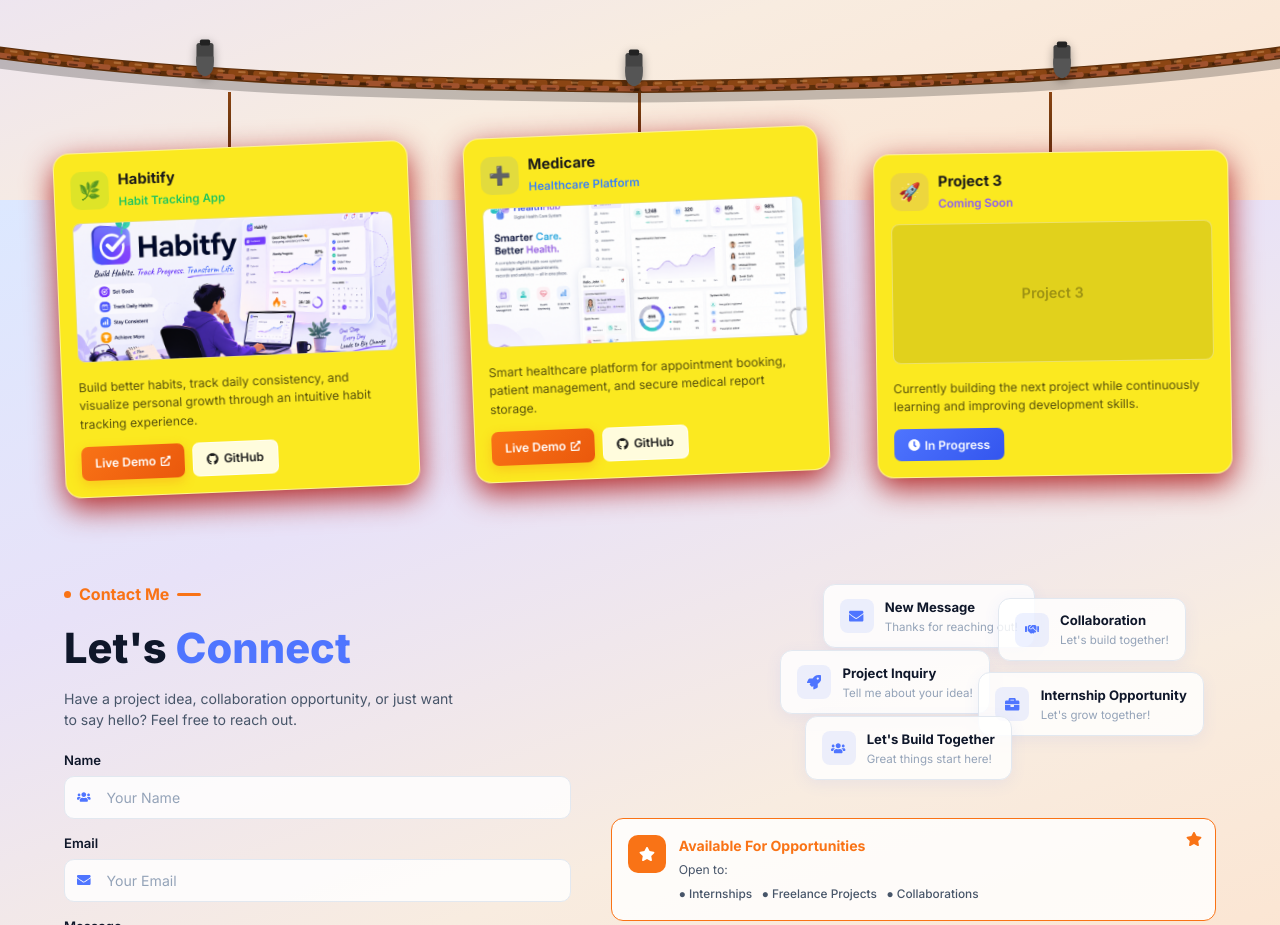
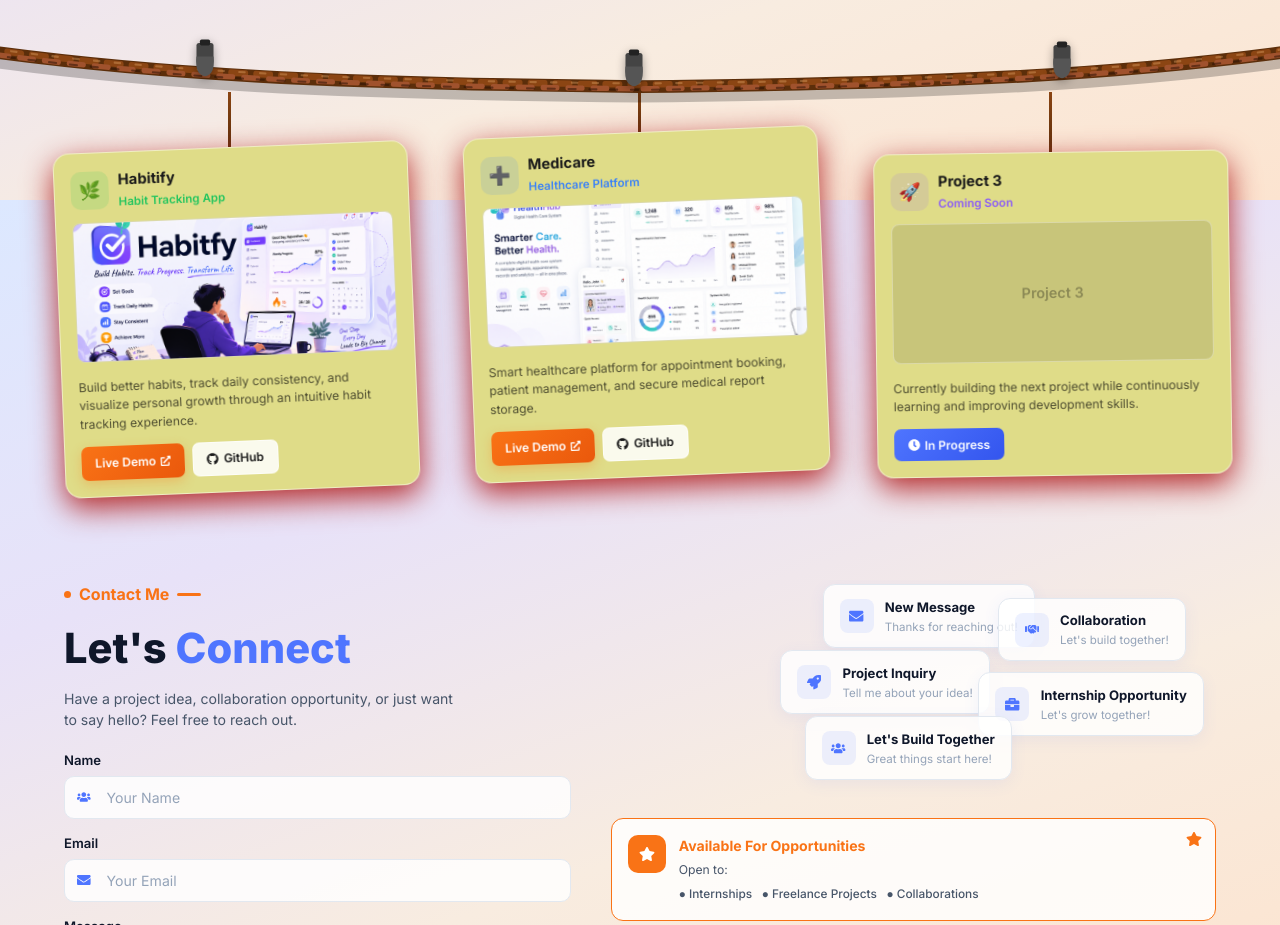
Before and after one commit to rajvardhan-here/rajvardhan-portfolio, a React (Vite) app: page / in a window 1280 px wide. Shown: the part 2200-3125 px from the top of the page. Built offline with nearby package versions, Linux system fonts and the light colour scheme; grey boxes are pictures that could not be loaded.

Commit message:
update project co0loutr

```diff
--- a/src/styles/Projects.css
+++ b/src/styles/Projects.css
@@ -47,7 +47,7 @@
 }
 
 .project-card {
-  background: #fbe920;
+  background: #dfdc88;
   border: 1px solid rgba(255,255,255,0.5);
   border-radius: 16px;
   padding: 1rem;
```
